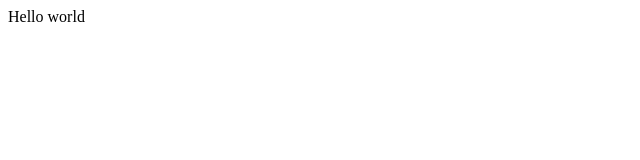
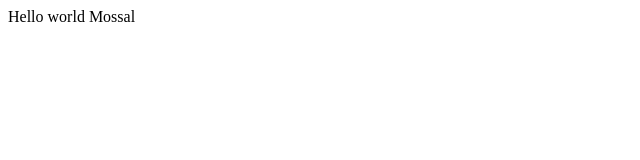
Before and after one commit to mossal/opentutorials-mossal, a plain HTML site: page index.html in a window 1280 px wide. Shown: the full height of the page, 0-640 px from the left. Drawn offline with Linux system fonts and the light colour scheme.

Commit message:
change index.html

```diff
--- a/index.html
+++ b/index.html
@@ -19,6 +19,6 @@
 	</head>
 
 	<body>
-        Hello world
+        Hello world Mossal
 	</body>
 </html>
```
